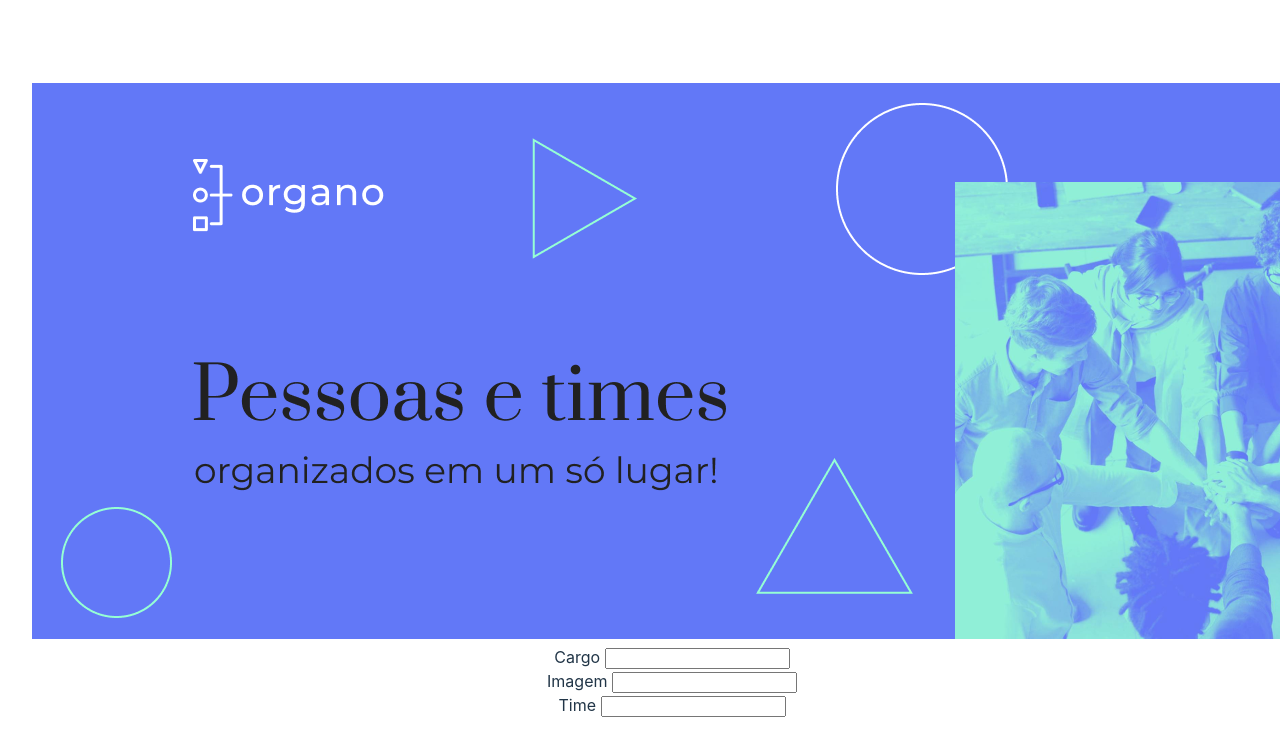
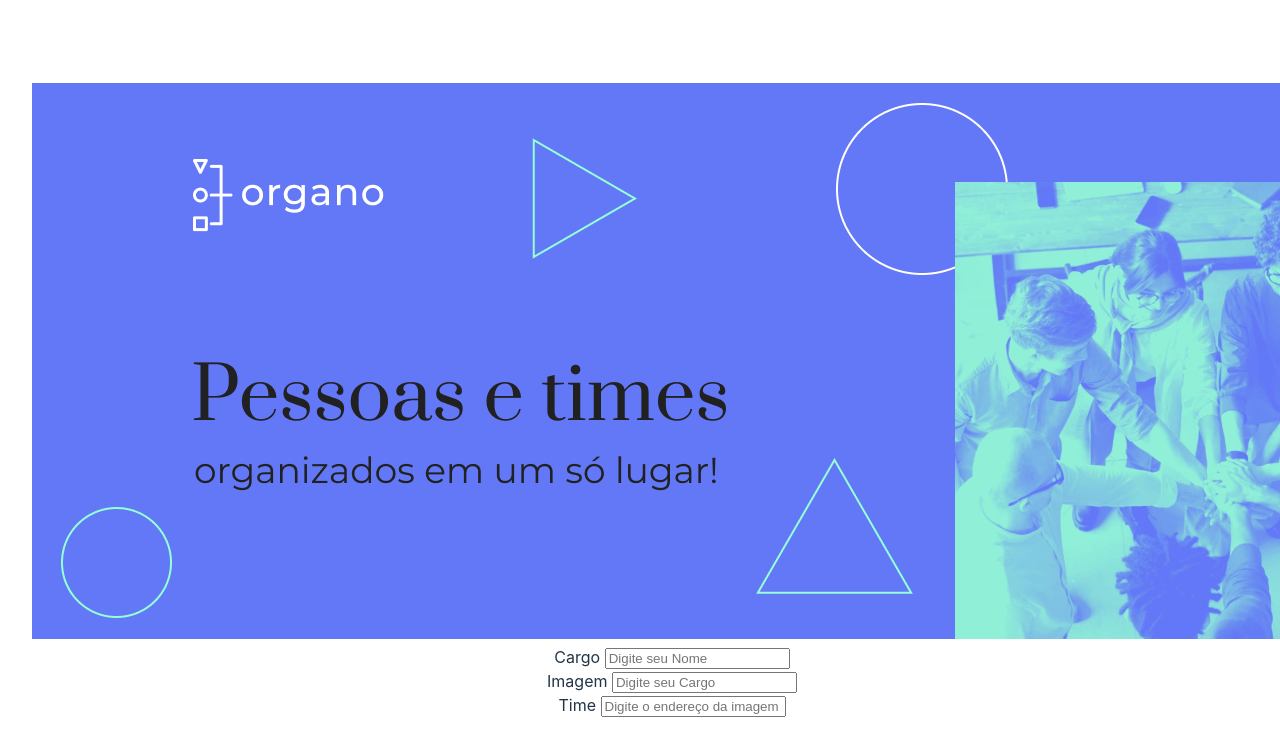
Before and after one commit to andrelessssa/OxeTech-React, a React (Vite) app in the folder projeto-nodejejs/: page / in a window 1280 px wide. Shown: the top 756 px of the page. Built offline with nearby package versions, Linux system fonts and the light colour scheme.

Commit message:
form
form

```diff
--- a/projeto-nodejejs/src/componentes/campoTexto/index.jsx
+++ b/projeto-nodejejs/src/componentes/campoTexto/index.jsx
@@ -3,10 +3,7 @@ function CampoText(props){
     return(
         <div>
             <label htmlFor="" > {props.label}</label>
-            <input  type="text" />
-
-
-
+            <input  placeholder= { props.placeholder} />
         </div>
     )
 }
--- a/projeto-nodejejs/src/componentes/formulario/index.jsx
+++ b/projeto-nodejejs/src/componentes/formulario/index.jsx
@@ -5,9 +5,9 @@ function Formulario(){
     return(
         <div>
             <form >
-            <CampoText label="Cargo "/>
-            <CampoText label="Imagem "/>
-            <CampoText label="Time "/>
+            <CampoText label="Cargo " placeholder="Digite seu Nome"/>
+            <CampoText label="Imagem " placeholder="Digite seu Cargo" />
+            <CampoText label="Time " placeholder="Digite o endereço da imagem"/>
             </form>
         </div>
     )
```
Also changed, not shown: projeto-nodejejs/src/componentes/select/index.jsx (added, +15 -0 lines).
